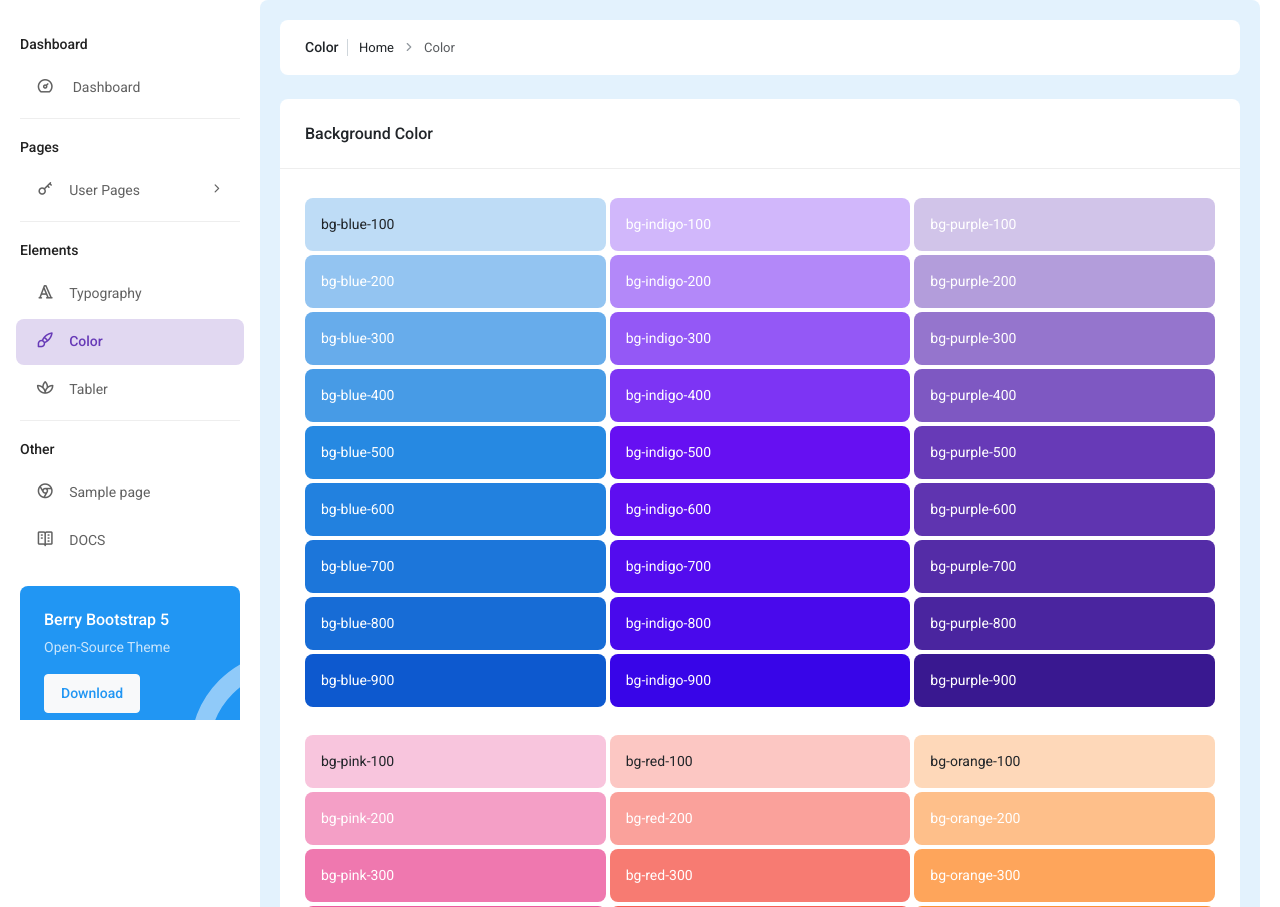
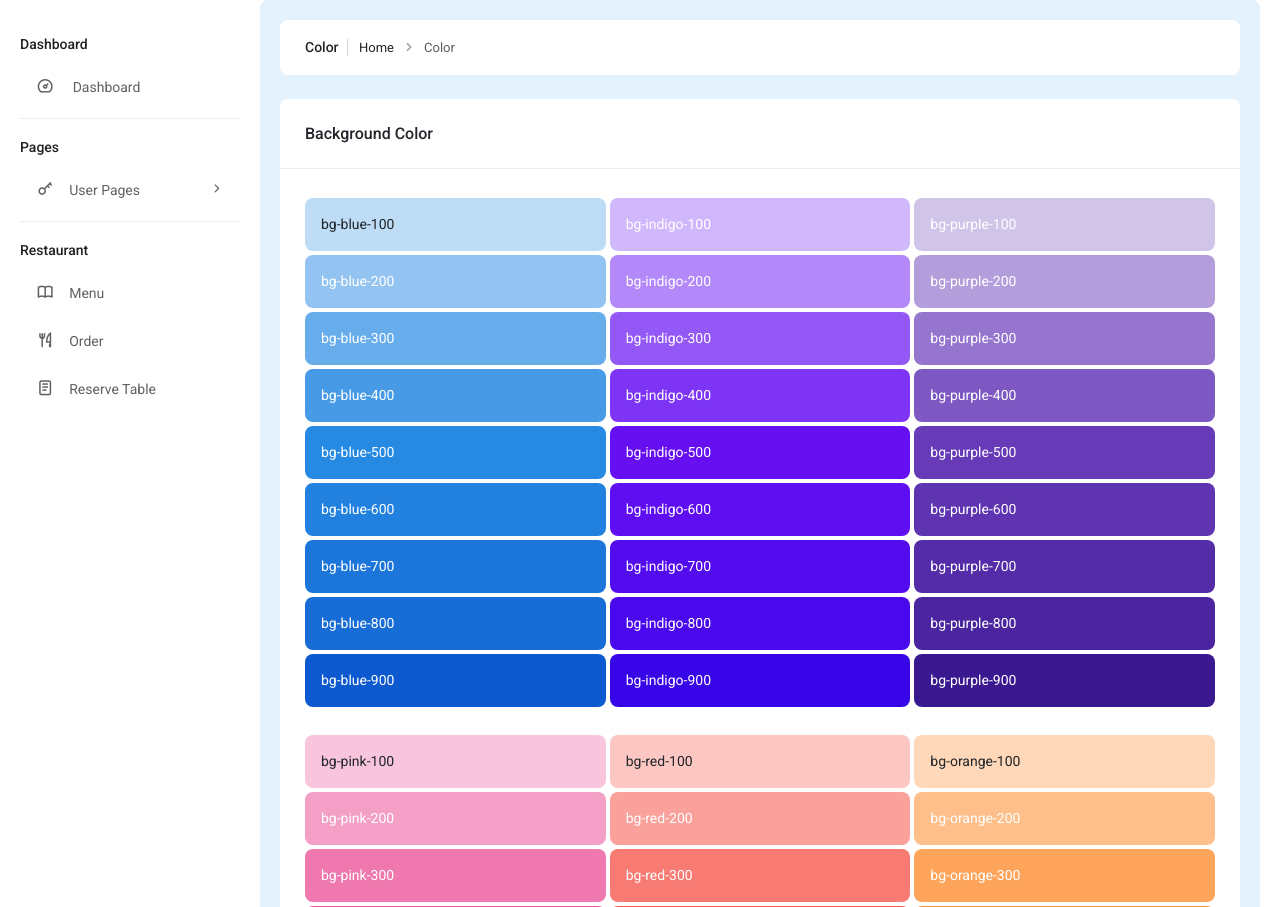
Before and after one commit to duhncan/relaxingkoala, a Flask app: page /color in a window 1280 px wide. Shown: the part 80-987 px from the top of the page. Run offline with Flask 2, Linux system fonts and the light colour scheme; the visitor is signed in with stand-in values (Sample User, id 1); style sheets or scripts are compiled from the project's sources; some libraries are stand-ins or nearby versions.

Commit message:
Changed sidebar

```diff
--- a/dashboard/apps/templates/includes/sidebar.html
+++ b/dashboard/apps/templates/includes/sidebar.html
@@ -39,39 +39,24 @@
           </ul>
         </li>
         <li class="pc-item pc-caption">
-          <label>Elements</label>
+          <label>Restaurant</label>
           <i class="ti ti-apps"></i>
         </li>
         <li class="pc-item">
-          <a href="{{ url_for('home_blueprint.typography') }}" class="pc-link"><span class="pc-micon"><i
-                class="ti ti-typography"></i></span><span class="pc-mtext">Typography</span></a>
-        </li>
-        <li class="pc-item">
-          <a href="{{ url_for('home_blueprint.color') }}" class="pc-link"><span class="pc-micon"><i class="ti ti-brush"></i></span><span
-              class="pc-mtext">Color</span></a>
-        </li>
-        <li class="pc-item">
-          <a href="{{ url_for('home_blueprint.icon_tabler') }}" class="pc-link"><span class="pc-micon"><i
-                class="ti ti-plant-2"></i></span><span class="pc-mtext">Tabler</span><span class="pc-arrow"></a>
+          <a href="{{ url_for('home_blueprint.menu_page') }}" class="pc-link"><span class="pc-micon"><i
+                class="ti ti-book"></i></span><span class="pc-mtext">Menu</span></a>
         </li>
 
-        <li class="pc-item pc-caption">
-          <label>Other</label>
-          <i class="ti ti-brand-chrome"></i>
+        <li class="pc-item">
+          <a href="{{ url_for('home_blueprint.order_page') }}" class="pc-link"><span class="pc-micon"><i class="ti ti-tools-kitchen-2"></i></span><span
+              class="pc-mtext">Order</span></a>
         </li>
+
         <li class="pc-item">
-          <a href="{{ url_for('home_blueprint.sample_page') }}" class="pc-link"><span class="pc-micon"><i
-                class="ti ti-brand-chrome"></i></span><span class="pc-mtext">Sample page</span></a></li>
-        <li class="pc-item">
-          <a href="https://github.com/app-generator/flask-berry-dashboard" target="_blank" class="pc-link"><span
-              class="pc-micon"><i class="ti ti-vocabulary"></i></span><span class="pc-mtext">DOCS</span></a></li>
-      </ul>
-      <div class="pc-navbar-card bg-primary rounded">
-        <h4 class="text-white">Berry Bootstrap 5</h4>
-        <p class="text-white opacity-75">Open-Source Theme</p>
-        <a href="https://appseed.us/product/berry-dashboard/flask/"
-           target="_blank" class="btn btn-light text-primary">Download</a>
-      </div>
+          <a href="{{ url_for('home_blueprint.reservation_page') }}" class="pc-link"><span class="pc-micon"><i class="ti ti-notes"></i></span><span
+              class="pc-mtext">Reserve Table</span></a>
+        </li>
+
     </div>
   </div>
 </nav>
```
